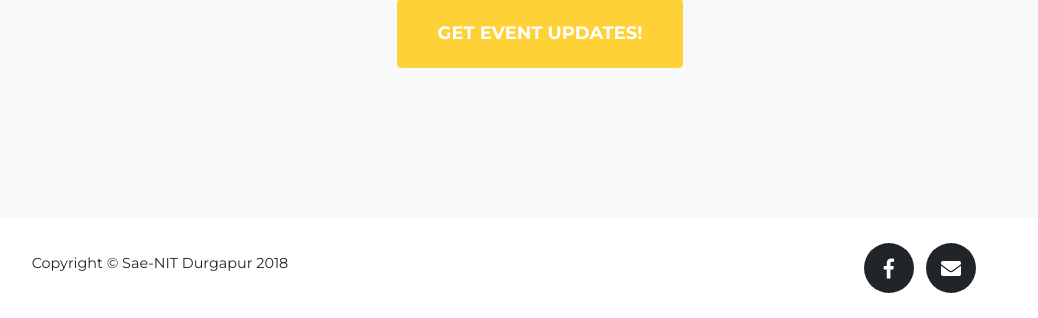
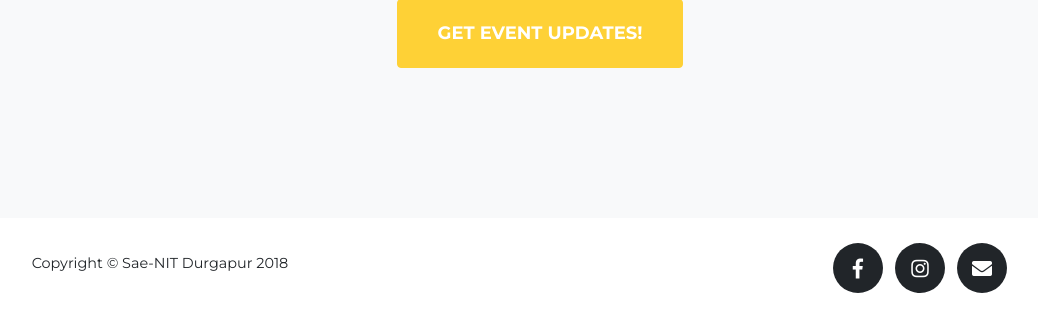
Before and after one commit to Kirti0808/SaeWebsite2018, a Django app: page /events in a window 1280 px wide. Shown: the part 1826-2144 px from the top of the page, without its empty margins (100-1138 px from the left). Run offline with Django 3.2, Linux system fonts and the light colour scheme; some libraries are stand-ins or nearby versions; some web fonts are replaced.

Commit message:
Update events.html

```diff
--- a/index/templates/index/events.html
+++ b/index/templates/index/events.html
@@ -1013,6 +1013,11 @@ We, IEEE SB and SAE India have brought to you The Self-Driving Vehicle Workshop
             <i class="fab fa-facebook-f"></i>
           </a>
         </li>
+        <li class="list-inline-item">
+          <a href="https://www.instagram.com/sae_nit_dgp/">
+            <i class="fab fa-instagram"></i>
+            </a>
+          </li>
          <li class="list-inline-item">
           <a href="mailto:sae.nitdgp1@gmail.com">
             <i class="fas fa-envelope"></i>
```
